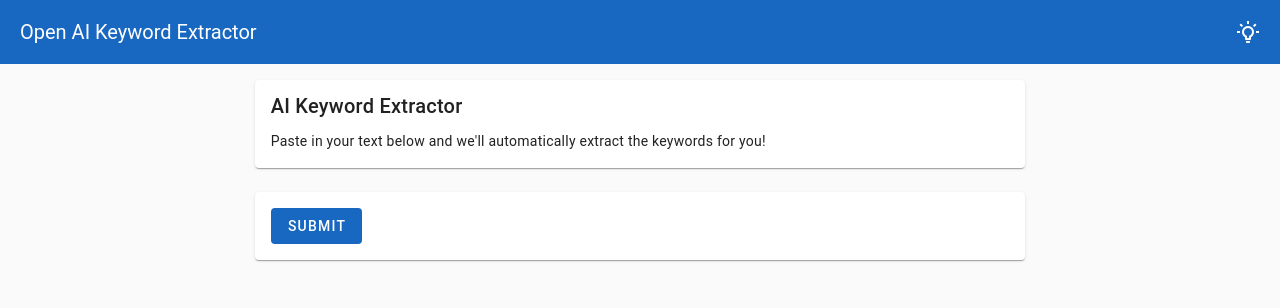
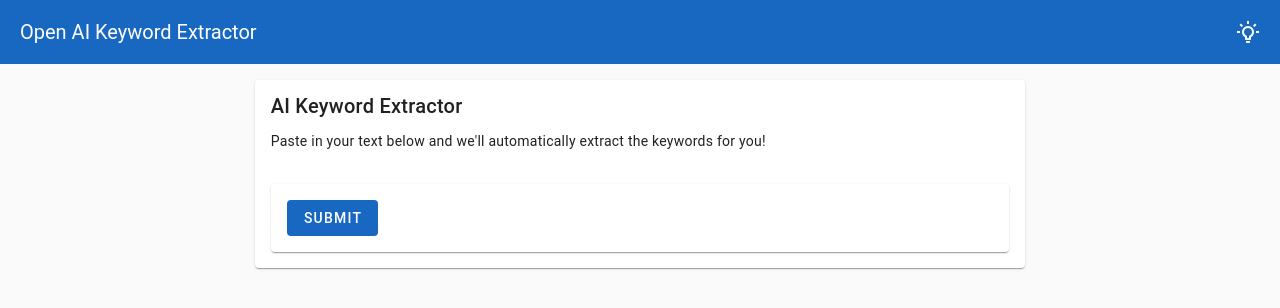
Before and after one commit to BobDempsey/open-ai-keyword-extractor-nuxtjs, a Nuxt app: page / in a window 1280 px wide. Shown: the top 308 px of the page. Built offline with nearby package versions, Linux system fonts and the light colour scheme.

Commit message:
adds card to index page

```diff
--- a/pages/index.vue
+++ b/pages/index.vue
@@ -2,10 +2,14 @@
   <v-container>
     <v-row>
       <v-col cols="12" md="8" offset-md="2">
-        <Hero />
-      </v-col>
-      <v-col cols="12" md="8" offset-md="2">
-        <Form />
+        <v-card
+          title="AI Keyword Extractor"
+          text="Paste in your text below and we'll automatically extract the keywords for you!"
+        >
+          <v-card-text>
+            <Form />
+          </v-card-text>
+        </v-card>
       </v-col>
     </v-row>
   </v-container>
```
